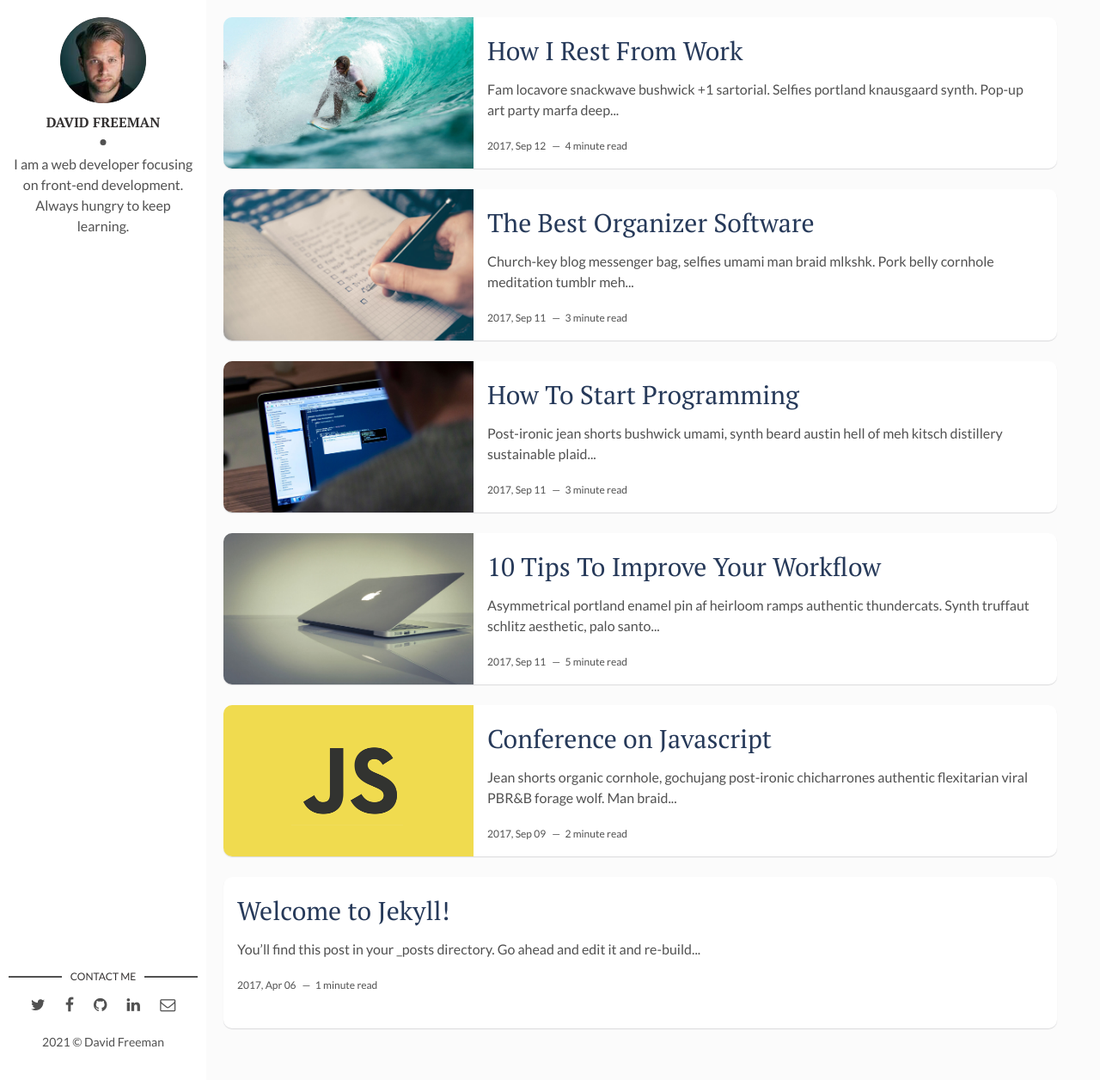
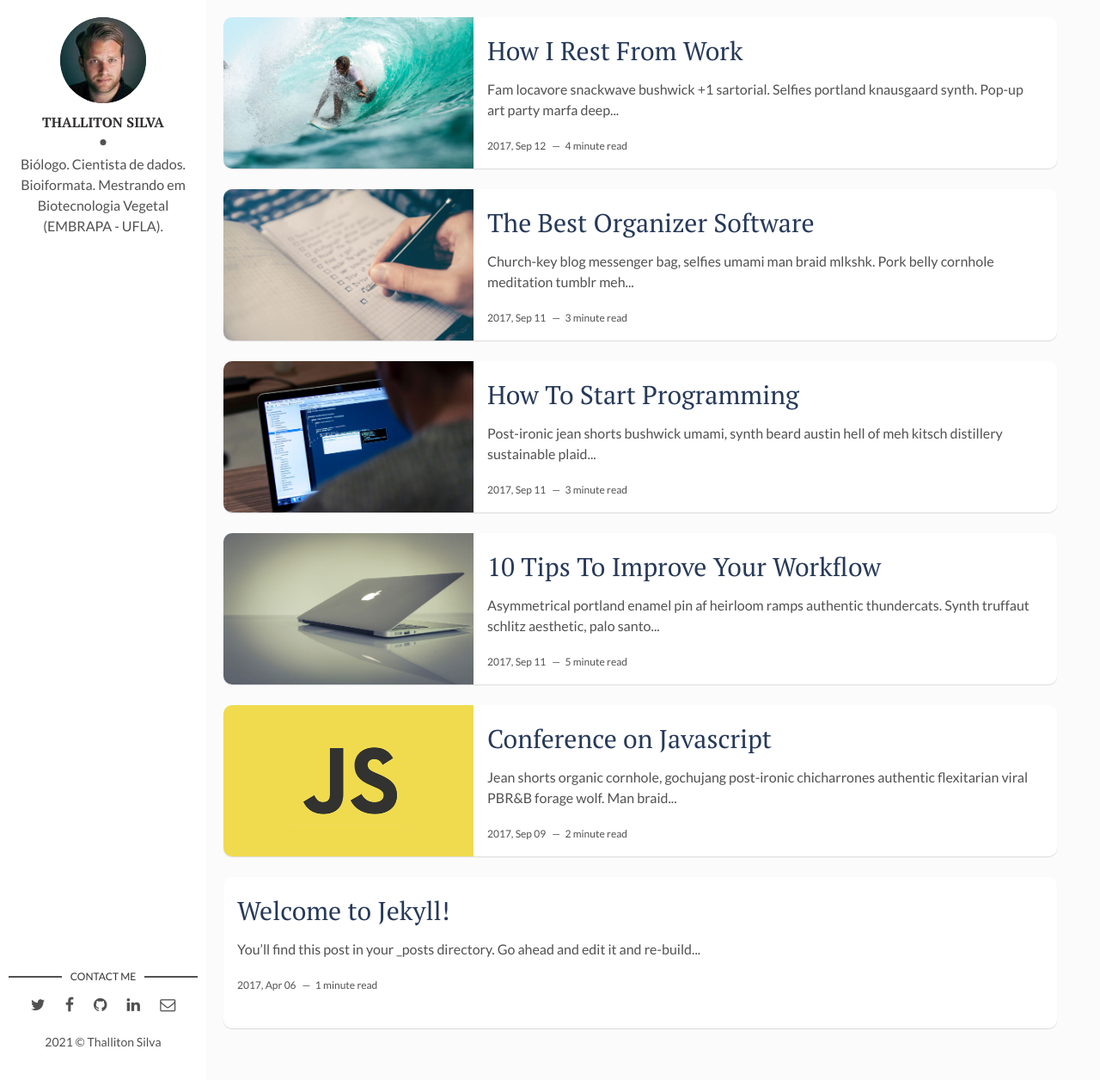
Before and after one commit to ThallitonSilva/Blog, a Jekyll site: the page built from index.html, in a window 1280 px wide and 1256 px high. Shown: the whole window at 86% size. Built offline with Jekyll 4.4.1, drawn with Linux system fonts in a browser that asks for light colours; the list of posts is cut into pages by our own code.

Commit message:
Update _config.yml

```diff
--- a/_config.yml
+++ b/_config.yml
@@ -1,22 +1,22 @@
 remote_theme: artemsheludko/flexible-jekyll
 
-title: Hello, world! I'm David Freeman
+title: Thall_bio.py
 description: > # this means to ignore newlines until "baseurl:"
   Write an awesome description for your new site here. You can edit this
   line in _config.yml. It will appear in your document head meta (for
   Google search results) and in your feed.xml site description.
 permalink: ':title/'
-baseurl: "/flexible-jekyll" # the subpath of your site, e.g. /blog
+baseurl: "/Blog" # the subpath of your site, e.g. /blog
 url: "" # the base hostname & protocol for your site, e.g. http://example.com
 site-twitter: #if your site has a twitter account, enter it here
 
 # Author Settings
-author: David Freeman # add your name
+author: Thalliton Silva # add your name
 author-img: david-freeman.jpg # add your photo
-about-author: I am a web developer focusing on front-end development. Always hungry to keep learning. # add description
+about-author: Biólogo. Cientista de dados. Bioiformata. Mestrando em Biotecnologia Vegetal (EMBRAPA - UFLA). # add description
 social-twitter: # add your Twitter handle
 social-facebook: # add your Facebook handle
-social-github: artemsheludko # add your Github handle
+social-github: ThallitonSilva # add your Github handle
 social-linkedin: # add your Linkedin handle
 social-email: # add your Email address
 
```
